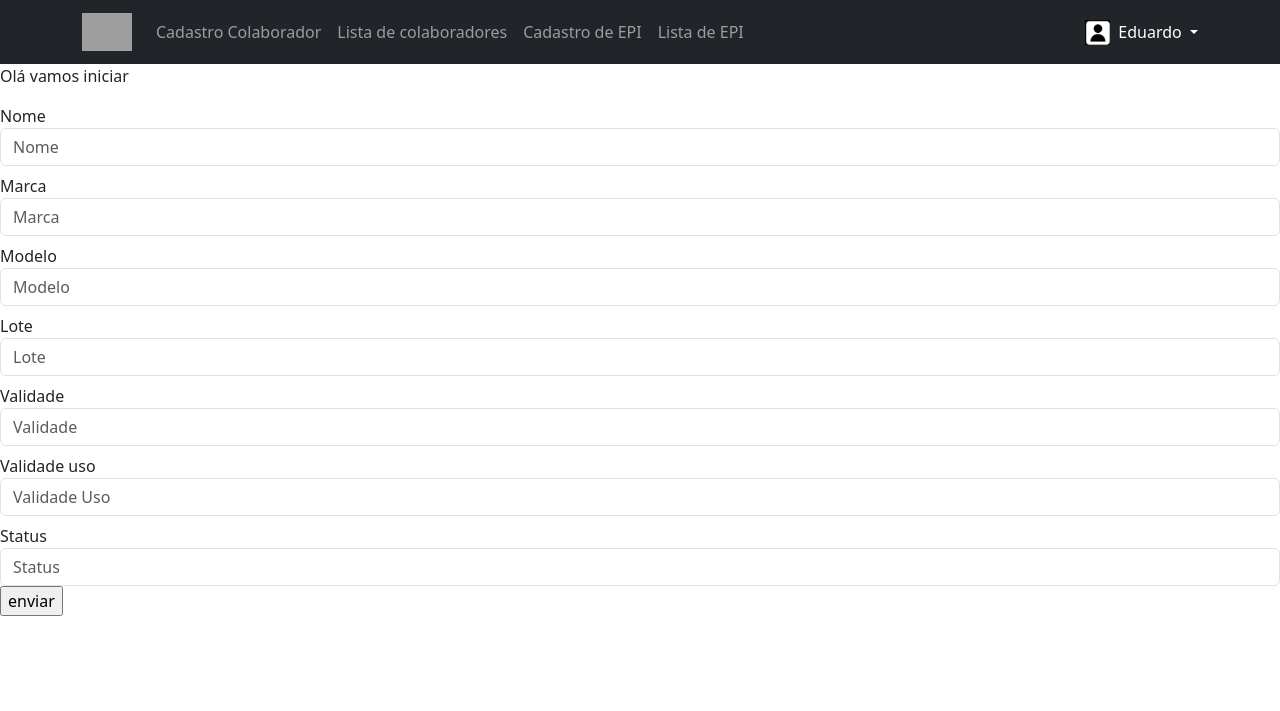
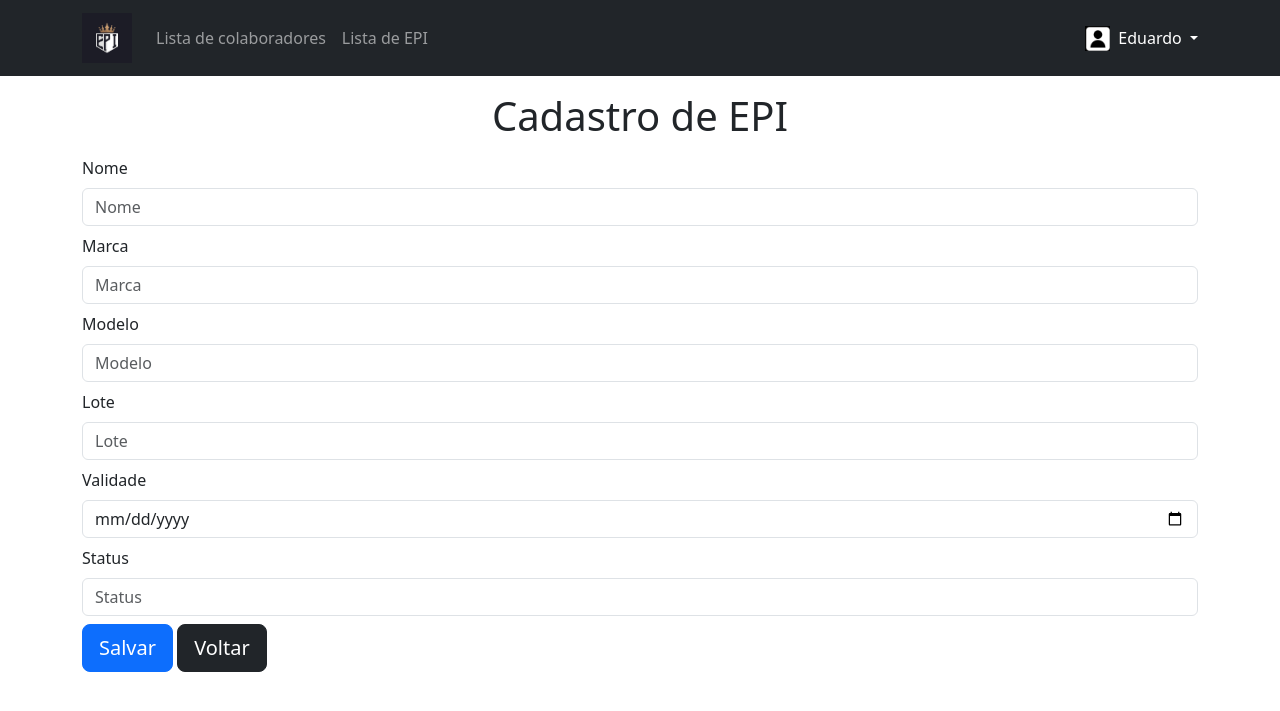
Before and after one commit to EduFrassetto/Gerenciamento_epi, a Django app: page /cadastro_epi/ in a window 1280 px wide. Shown: the top 711 px of the page. Run offline with Django 5.2, Linux system fonts and the light colour scheme; grey boxes are pictures that could not be loaded.

Commit message:
excluido atributo validade_uso

```diff
--- a/site_app/models.py
+++ b/site_app/models.py
@@ -19,7 +19,6 @@ class Epi(models.Model):
     modelo = models.CharField(max_length=50)  # Corrigido o tamanho do campo modelo
     lote = models.CharField(max_length=15)
     validade = models.DateField()  # Alterado para DateField se refere a uma data de validade
-    validade_uso = models.CharField(max_length=10)
     status = models.CharField(max_length=10)
 
     def __str__(self):
--- a/site_app/static/site_app/js/script.js
+++ b/site_app/static/site_app/js/script.js
@@ -1,5 +1,2 @@
-console.log('Script carregado');
-
 function confirmDelete(resource){
-    console.log("Deseja realmente excluir");
     return confirm(`Deseja realmente excluir o ${resource}?`);}
--- a/site_app/templates/site_app/global/cadastro_epi.html
+++ b/site_app/templates/site_app/global/cadastro_epi.html
@@ -1,42 +1,51 @@
 {% extends "site_app/partial/index.html" %}
+
 
 {% block title %}Cadastro EPI{% endblock title %}
 
+
 {% block content %}
-    <p>Olá vamos iniciar</p>
-        {% if ultimo_epi %}
-    <p>O EPi cadastrado é: {{ultimo_epi}}</p>
-        {% endif %}
+    {% if ultimo_epi %}
+    <div class="alert alert-success text-center">
+        <p>EPI {{ultimo_epi}} cadastrado com sucesso</p>
+    </div>
+    {% endif %}
+
+
+<div class="text-center my-3">
+    <h1>Cadastro de EPI</h1>
+</div>
+
 
 <form action={% url "cadastro_epi" %} method="post">
     {% csrf_token %}
     <div class="form-group my-2">
-        <label for="nome_epi">Nome</label>
+        <label class="form-label" for="nome_epi">Nome</label>
         <input class="form-control" type="text" name="nome_epi" placeholder="Nome">
     </div>
     <div class="form-group my-2">
-        <label for="marca">Marca</label>
+        <label class="form-label" for="marca">Marca</label>
         <input class="form-control" type="text" name="marca" placeholder="Marca">
     </div>
     <div class="form-group my-2">
-        <label for="modelo">Modelo</label>
+        <label class="form-label" for="modelo">Modelo</label>
         <input class="form-control" type="text" name="modelo" placeholder="Modelo">
     </div>
     <div class="form-group my-2">
-        <label for="lote">Lote</label>
+        <label class="form-label" for="lote">Lote</label>
         <input class="form-control" type="text" name="lote" placeholder="Lote">
     </div>
-    <div class="form-group my-2"></div>
-    <label for="validade">Validade</label>
-    <input class="form-control" type="text" name="validade" placeholder="Validade">
+    <div class="form-group my-2">
+        <label class="form-label" for="validade">Validade</label>
+        <input class="form-control" type="date" name="validade" placeholder="Validade">
     </div>
-    <div class="form-group my-2"></div>
-    <label for="validade_uso">Validade uso</label>
-    <input class="form-control" type="text" name="validade_uso" placeholder="Validade Uso">
+    <div class="form-group my-2">
+        <label class="form-label" for="status">Status</label>
+        <input class="form-control" type="text" name="status" placeholder="Status">
     </div>
-    <div class="form-group my-2"></div>
-    <label for="status">Status</label>
-    <input class="form-control" type="text" name="status" placeholder="Status">
+    <div>
+        <input class="btn btn-lg btn-primary" type="submit" value="Salvar">
+        <a href="{% url 'lista_epi' %}" class="btn btn-lg btn-dark">Voltar</a>
     </div>
-    <input class="Btn btn-success" type="submit" value="enviar">
-    {% endblock content %}
+</form>
+{% endblock content %}
--- a/site_app/templates/site_app/partial/header.html
+++ b/site_app/templates/site_app/partial/header.html
@@ -10,13 +10,7 @@
       <div class="collapse navbar-collapse" id="mynavbar">
         <ul class="navbar-nav me-auto">
           <li class="nav-item">
-            <a class="nav-link" href="/cadastro_colaborador">Cadastro Colaborador</a>
-          </li>
-          <li class="nav-item">
             <a class="nav-link" href="/lista_colaborador">Lista de colaboradores</a>
-          </li>
-          <li class="nav-item">
-            <a class="nav-link" href="/cadastro_epi">Cadastro de EPI</a>
           </li>
           <li class="nav-item">
             <a class="nav-link" href="/lista_epi">Lista de EPI</a>
--- a/site_app/templates/site_app/partial/index.html
+++ b/site_app/templates/site_app/partial/index.html
@@ -1,7 +1,9 @@
 {% load static %}
+
 
 <!DOCTYPE html>
 <html lang="pt-BR">
+
 
 <head>
     <meta charset="UTF-8">
@@ -12,15 +14,13 @@
     <script src="{%static 'site_app/js/script.js'%}"></script>
 </head>
 
+
 <body>
     {% include "site_app\partial\header.html" %}
-    {% block content %}{% endblock content %}
-    <div class="card-header">
-    </div>
-    <div class="card-body">
-        <ul>
-        </ul>
+    <div class="container">
+        {% block content %}{% endblock content %}
     </div>
 </body>
 
+
 </html>
--- a/site_app/urls.py
+++ b/site_app/urls.py
@@ -8,5 +8,7 @@ urlpatterns = [
     path('deletar_colaborador/<int:id>/', views.deletar_colaborador, name='deletar_colaborador'),
     path('atualizar_colaborador/<int:id>/', views.atualizar_colaborador, name='atualizar_colaborador'),
     path('cadastro_epi/', views.cadastro_epi, name='cadastro_epi'),
-    path('lista_epi/', views.lista_epi, name='lista_epi')
+    path('lista_epi/', views.lista_epi, name='lista_epi'),
+    path('deletar_epi/<int:id>/', views.deletar_epi, name='deletar_epi'),
+    path('atualizar_epi/<int:id>/', views.atualizar_epi, name='atualizar_epi'),
 ]
--- a/site_app/views.py
+++ b/site_app/views.py
@@ -72,7 +72,6 @@ def cadastro_epi(request):
         modelo = request.POST.get('modelo')
         lote = request.POST.get('lote')
         validade = request.POST.get('validade')
-        validade_uso = request.POST.get('validade_uso')
         status = request.POST.get('status')
         if nome_epi:
             Epi.objects.create(
@@ -81,10 +80,9 @@ def cadastro_epi(request):
                 modelo=modelo,
                 lote=lote,
                 validade=validade,
-                validade_uso=validade_uso,
                 status=status
             )
-        print(nome_epi, marca, modelo, lote, validade, validade_uso, status)
+        print(nome_epi, marca, modelo, lote, validade, status)
     return render(request, 'site_app/global/cadastro_epi.html', {'ultimo_epi':nome_epi})
 
 def lista_epi(request):
@@ -93,3 +91,30 @@ def lista_epi(request):
     if nome_epi:
         values = Epi.objects.filter(nome_epi__icontains=nome_epi)
     return render(request, 'site_app/global/lista_epi.html', {"lista_epi":values})
+
+def deletar_epi(request, id):
+    epi = Epi.objects.get(id=id)
+    epi.delete()
+    return redirect('lista_epi')
+
+def atualizar_epi(request, id):
+    epi = Epi.objects.get(id=id)
+    if request.method == 'POST':
+        nome_epi = request.POST.get('nome_epi')
+        marca = request.POST.get('marca')
+        modelo = request.POST.get('modelo')
+        lote = request.POST.get('lote')
+        validade = request.POST.get('validade')
+        status = request.POST.get('status')
+        if nome_epi and marca and modelo and lote and validade and status:
+            epi.nome_epi = nome_epi
+            epi.marca = marca
+            epi.modelo = modelo
+            epi.lote = lote
+            epi.validade = validade
+            epi.status = status
+            epi.save()
+            return redirect('lista_epi')
+        else:
+            return render(request, 'site_app/global/atualizar_epi.html', {"epi":epi, "erro":True})
+    return render(request, 'site_app/global/atualizar_epi.html', {"epi":epi})
```
Also changed, not shown: site_app/templates/site_app/global/atualizar_colaborador.html (+9 -7 lines), site_app/templates/site_app/global/atualizar_epi.html (added, +44 -0 lines), site_app/templates/site_app/global/cadastro_colaborador.html (+26 -14 lines), site_app/templates/site_app/global/lista_colaborador.html (+13 -5 lines), site_app/templates/site_app/global/lista_epi.html (+13 -8 lines), db.sqlite3, site_app/migrations/0003_remove_epi_validade_uso.py (added), site_app/static/site_app/logo.png (added).
